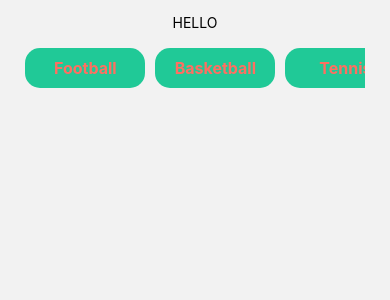
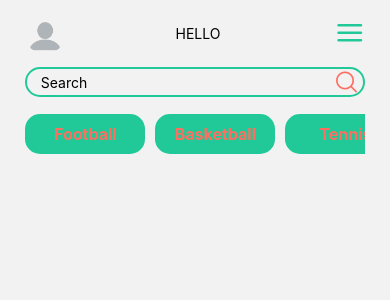
Before and after one commit to ahmetguness/hobby_sphere, a React Native app: screen /HomeScreen in a window 390 px wide. Shown: the top 300 px of the page. Built offline with nearby package versions, Linux system fonts and the light colour scheme; no server answers.

Commit message:
search bar added

```diff
--- /dev/null
+++ b/src/hooks/redux/Slices/AppSlice.ts
@@ -0,0 +1,22 @@
+import { createSlice } from "@reduxjs/toolkit";
+
+interface AppState {
+  isDarkMode: boolean;
+}
+
+const initialState: AppState = {
+  isDarkMode: false,
+};
+
+const AppSlice = createSlice({
+  name: "app",
+  initialState,
+  reducers: {
+    setIsDarkMode: (state) => {
+      state.isDarkMode = !state.isDarkMode;
+    },
+  },
+});
+
+export default AppSlice;
+export const { setIsDarkMode } = AppSlice.actions;
--- a/src/hooks/redux/store.ts
+++ b/src/hooks/redux/store.ts
@@ -1,9 +1,11 @@
 import { configureStore } from "@reduxjs/toolkit";
 import UserSlice from "./Slices/UserSlice";
+import AppSlice from "./Slices/AppSlice";
 
 const store = configureStore({
   reducer: {
     user: UserSlice.reducer,
+    app: AppSlice.reducer,
   },
 });
 
--- a/src/screens/HomeScreen/HomeScreen.tsx
+++ b/src/screens/HomeScreen/HomeScreen.tsx
@@ -1,19 +1,60 @@
-import { View, Text, FlatList } from "react-native";
-import React from "react";
+import React, { useState } from "react";
+import {
+  View,
+  Text,
+  FlatList,
+  TextInput,
+  TouchableOpacity,
+  Image,
+} from "react-native";
 import { useSelector } from "react-redux";
 import { RootState } from "../../hooks/redux/store";
 import { styles } from "./styles";
 import { hobbies } from "../../data/dummy_data";
 import HobbiesCard from "../../components/cards/HobbiesCard";
+import AntDesign from "@expo/vector-icons/AntDesign";
+import Entypo from "@expo/vector-icons/Entypo";
+import { COLORS } from "../../theme/colors";
+import Feather from "@expo/vector-icons/Feather";
 
 const HomeScreen = () => {
+  const [searchText, setSearchText] = useState("");
   const user = useSelector((state: RootState) => state.user.userInfo);
-  console.log(user);
+
   return (
     <View style={styles.root}>
       <View style={styles.navbarContainer}>
-        <Text>HELLO</Text>
+        <TouchableOpacity>
+          <Image
+            style={styles.avatarImage}
+            source={require("../../assets/avatars/default_avatar.png")}
+          />
+        </TouchableOpacity>
+        <Text>HELLO {user.name}</Text>
+        <TouchableOpacity>
+          <Feather name="menu" size={30} color={COLORS.primary} />
+        </TouchableOpacity>
       </View>
+
+      <View style={styles.searchBarContainer}>
+        <TextInput
+          style={styles.textInput}
+          placeholder="Search"
+          value={searchText}
+          onChangeText={setSearchText}
+        />
+        <TouchableOpacity
+          onPress={() => setSearchText("")}
+          style={styles.searchIcon}
+        >
+          {searchText.length > 0 ? (
+            <Entypo name="cross" size={24} color={COLORS.secondary} />
+          ) : (
+            <AntDesign name="search1" size={24} color={COLORS.secondary} />
+          )}
+        </TouchableOpacity>
+      </View>
+
       <View style={styles.flatlistContainer}>
         <FlatList
           data={hobbies}
--- a/src/screens/HomeScreen/styles.tsx
+++ b/src/screens/HomeScreen/styles.tsx
@@ -1,4 +1,5 @@
 import { StyleSheet } from "react-native";
+import { COLORS } from "../../theme/colors";
 
 export const styles = StyleSheet.create({
   root: {
@@ -8,9 +9,33 @@ export const styles = StyleSheet.create({
   navbarContainer: {
     alignItems: "center",
     marginTop: "4%",
+    flexDirection: "row",
+    justifyContent: "space-between",
   },
   flatlistContainer: {
     width: "100%",
     marginTop: "5%",
   },
+  searchBarContainer: {
+    borderWidth: 2,
+    marginTop: "4%",
+    borderRadius: 15,
+    borderColor: COLORS.primary,
+    flexDirection: "row",
+    justifyContent: "space-between",
+  },
+  searchIcon: {
+    flex: 0.1,
+    justifyContent: "center",
+    alignItems: "center",
+  },
+  textInput: {
+    flex: 0.9,
+    paddingLeft: "4%",
+  },
+  avatarImage: {
+    height: 40,
+    width: 40,
+    borderRadius: 20,
+  },
 });
--- a/src/screens/LoginScreen/LoginScreen.tsx
+++ b/src/screens/LoginScreen/LoginScreen.tsx
@@ -1,5 +1,12 @@
 import React, { useState } from "react";
-import { View, Text, Alert, TextInput, TouchableOpacity } from "react-native";
+import {
+  View,
+  Text,
+  Alert,
+  TextInput,
+  TouchableOpacity,
+  ActivityIndicator,
+} from "react-native";
 import { LinearGradient } from "expo-linear-gradient";
 import { useNavigation } from "@react-navigation/native";
 import { useDispatch } from "react-redux";
@@ -65,10 +72,12 @@ const LoginScreen: React.FC = () => {
   const { formData, handleInputChange, resetForm } = useForm();
   const [isRegisterMode, setIsRegisterMode] = useState(false);
   const [isChecked, setChecked] = useState(false);
+  const [isLogged, setIsLogged] = useState(false);
   const navigation = useNavigation<HomeScreenNavigationProp>();
   const dispatch = useDispatch<AppDispatch>();
 
   const handleLogin = async () => {
+    setIsLogged(true);
     const { email, password } = formData;
     const result = await validateUserCredentials(email, password);
 
@@ -78,11 +87,13 @@ const LoginScreen: React.FC = () => {
     } else {
       Alert.alert("Login Failed", "User information is missing.");
     }
-
     resetForm();
+    setIsLogged(false);
   };
 
   const handleRegister = async () => {
+    setIsLogged(true);
+
     try {
       const { email, password, name } = formData;
       const result = await createUser(email, password, name);
@@ -96,10 +107,11 @@ const LoginScreen: React.FC = () => {
       }
     } catch (error) {
       console.error("Registration failed:", error);
-      alert("Kayıt işlemi sırasında bir hata oluştu.");
+      alert("An error occurred during the registration process.");
     }
 
     resetForm();
+    setIsLogged(false);
   };
 
   return (
@@ -140,7 +152,16 @@ const LoginScreen: React.FC = () => {
               secureTextEntry
               onChangeText={(value) => handleInputChange("password", value)}
             />
-            <GradientTextButton label="Register" onPress={handleRegister} />
+
+            {isLogged ? (
+              <ActivityIndicator
+                animating={isLogged}
+                size={32}
+                color={COLORS.primary}
+              />
+            ) : (
+              <GradientTextButton label="Register" onPress={handleRegister} />
+            )}
           </>
         ) : (
           <>
@@ -156,7 +177,15 @@ const LoginScreen: React.FC = () => {
               onChangeText={(value) => handleInputChange("password", value)}
             />
             <View style={{ width: "100%" }}>
-              <GradientTextButton label="Log In" onPress={handleLogin} />
+              {isLogged ? (
+                <ActivityIndicator
+                  animating={isLogged}
+                  size={32}
+                  color={COLORS.primary}
+                />
+              ) : (
+                <GradientTextButton label="Log In" onPress={handleLogin} />
+              )}
               <View
                 style={{
                   width: "100%",
```
Also changed, not shown: src/assets/avatars/default_avatar.png (added).
